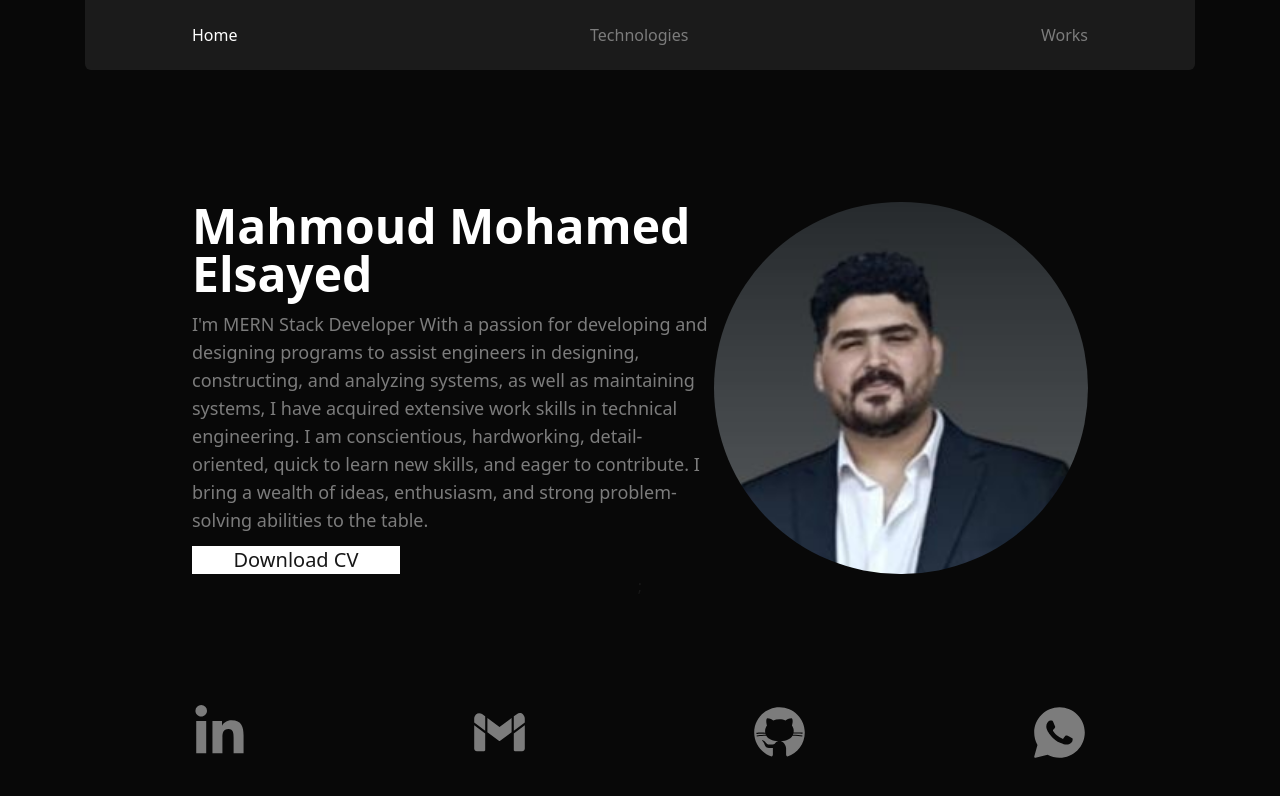
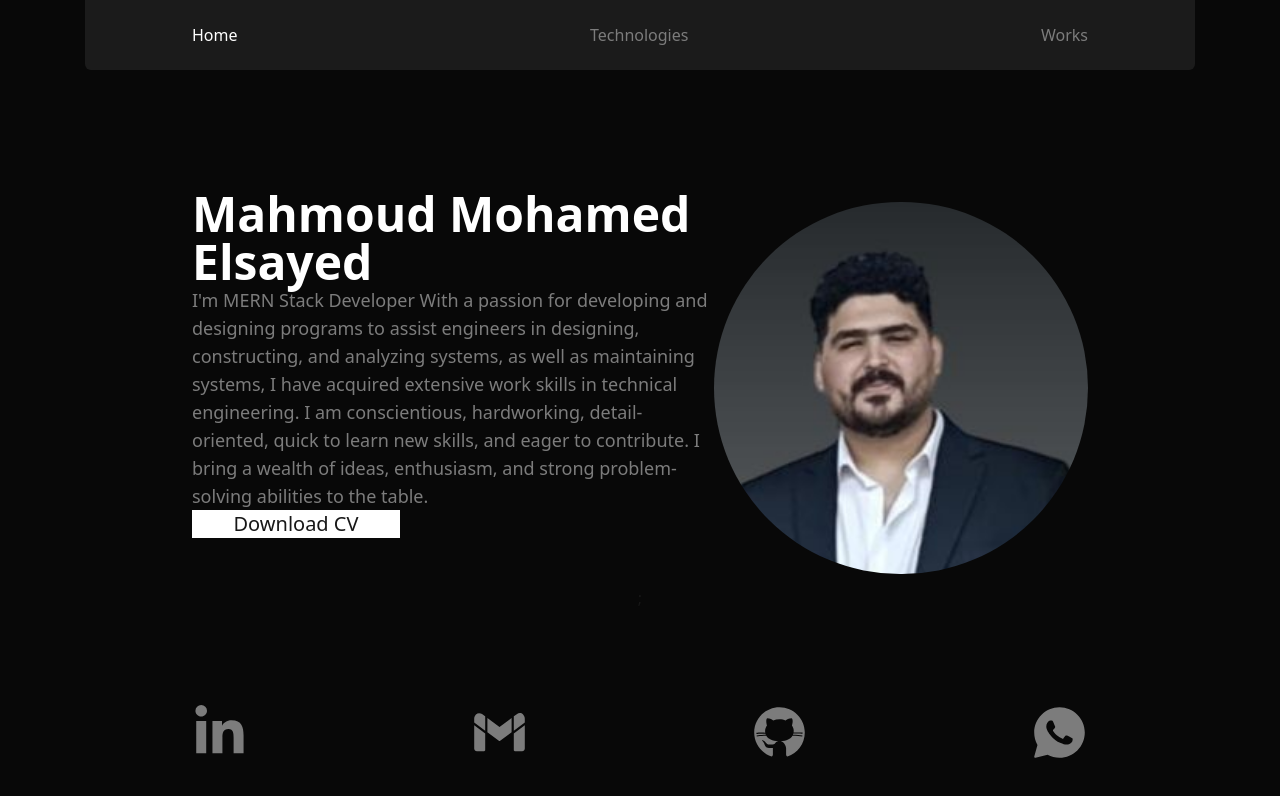
Before and after one commit to mahmoud2391997/potfolio-deploying, a Next.js app: page / in a window 1280 px wide. Shown: the top 796 px of the page. Built offline with nearby package versions, Linux system fonts and the light colour scheme.

Commit message:
cv handled

```diff
--- a/pages/index.tsx
+++ b/pages/index.tsx
@@ -19,7 +19,7 @@ export default function Home() {
           className="rounded-full"
         />{" "}
       </div>
-      <div className="flex justify-between h-auto  flex-col items-start w-auto md:w-[70%] text-center md:text-start">
+      <div className="flex justify-between h-auto mb-12 flex-col items-start w-auto md:w-[70%] text-center md:text-start">
         <h1 className="font-bold text-5xl text-white">
           Mahmoud Mohamed Elsayed
         </h1>
```
Also changed, not shown: 1 other file (tests, documents, lock files or other folders).
